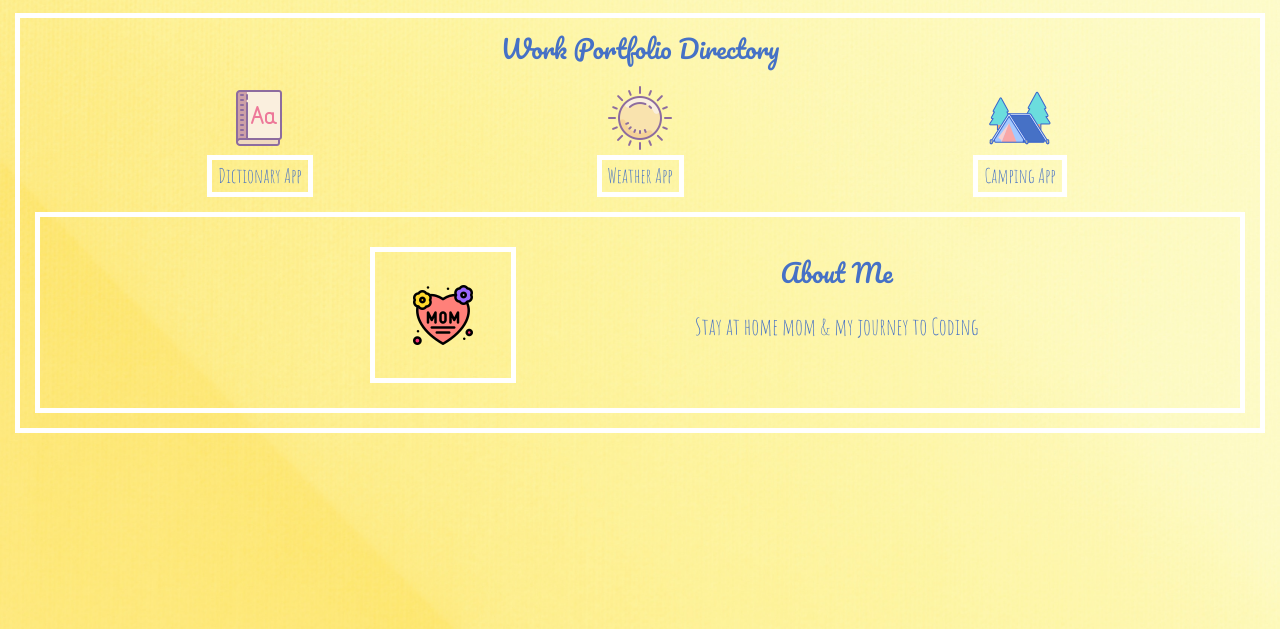
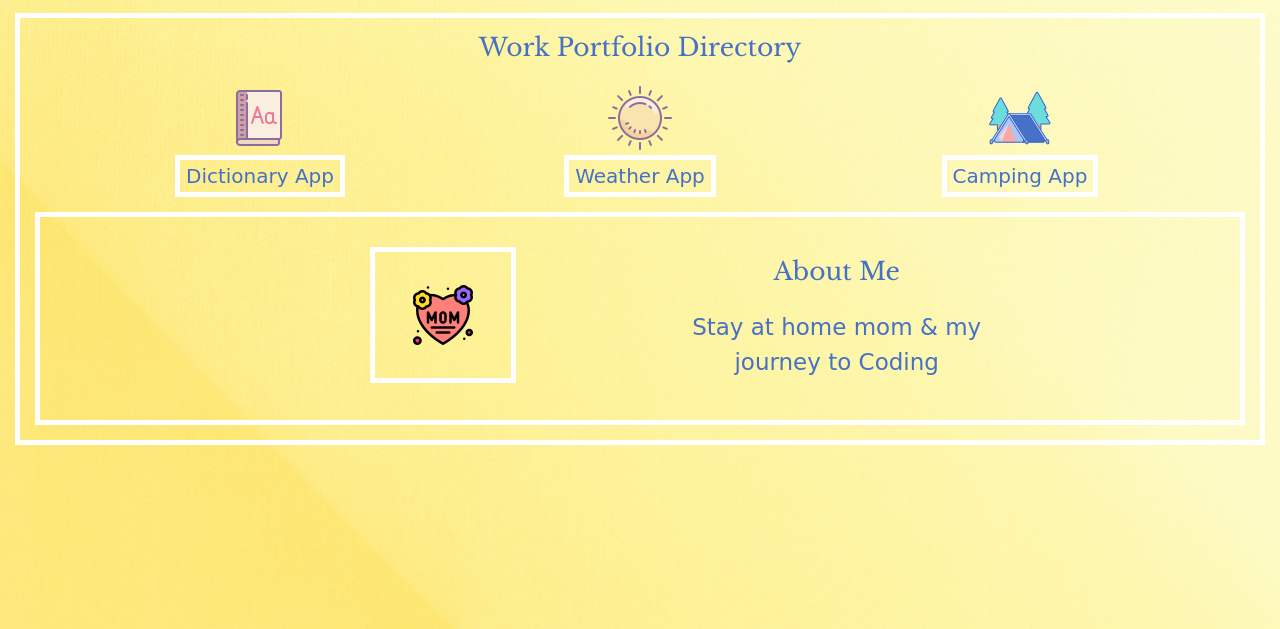
Before and after one commit to larissarenee22/portfolio-project, a plain HTML site: page index.html in a window 1280 px wide. Shown: the part 171-800 px from the top of the page. Drawn offline with nearby package versions, Linux system fonts and the light colour scheme.

Commit message:
update font

```diff
--- a/index.html
+++ b/index.html
@@ -25,18 +25,9 @@
       integrity="sha384-JZR6Spejh4U02d8jOt6vLEHfe/JQGiRRSQQxSfFWpi1MquVdAyjUar5+76PVCmYl"
       crossorigin="anonymous"
     ></script>
-    <link rel="preconnect" href="https://fonts.googleapis.com" />
-    <link rel="preconnect" href="https://fonts.gstatic.com" crossorigin />
-    <link
-      href="https://fonts.googleapis.com/css2?family=Pacifico&display=swap"
-      rel="stylesheet"
-    />
-    <link rel="preconnect" href="https://fonts.googleapis.com" />
-    <link rel="preconnect" href="https://fonts.gstatic.com" crossorigin />
-    <link
-      href="https://fonts.googleapis.com/css2?family=Amatic+SC&display=swap"
-      rel="stylesheet"
-    />
+    <link rel="preconnect" href="https://fonts.googleapis.com">
+<link rel="preconnect" href="https://fonts.gstatic.com" crossorigin>
+<link href="https://fonts.googleapis.com/css2?family=Libre+Baskerville&display=swap" rel="stylesheet">
 
     <link rel="stylesheet" href="styles/portfolio.css" />
     <title>Larissa Ford</title>
--- a/styles/portfolio.css
+++ b/styles/portfolio.css
@@ -1,5 +1,5 @@
 :root {
-  --heading-font-family: "pacifico", cursive;
+  --heading-font-family: "Libre Baskerville", serif;
   --default-font-family: "Amatic SC", cursive;
   --default-text-color: #4671c6;
   --default-border-color: white;
```
